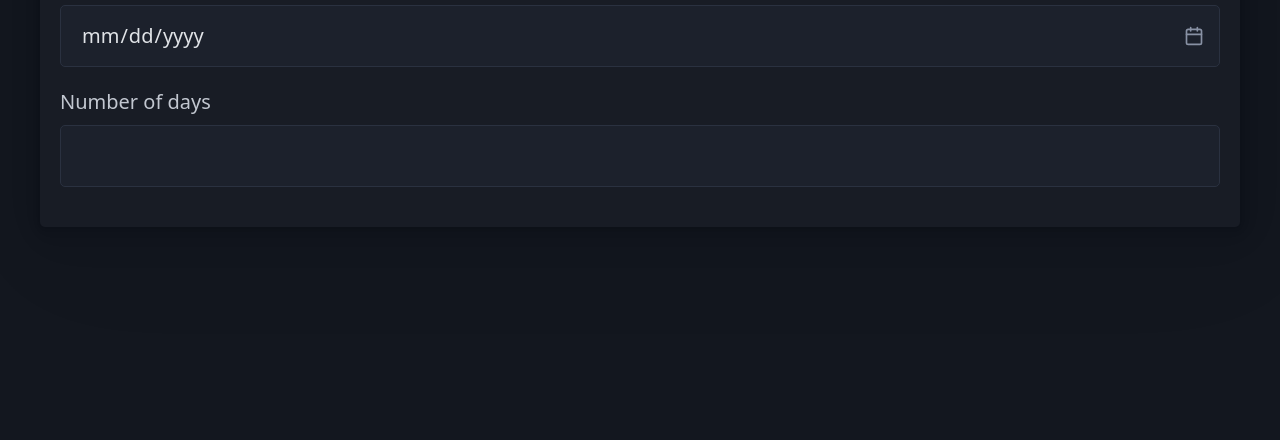
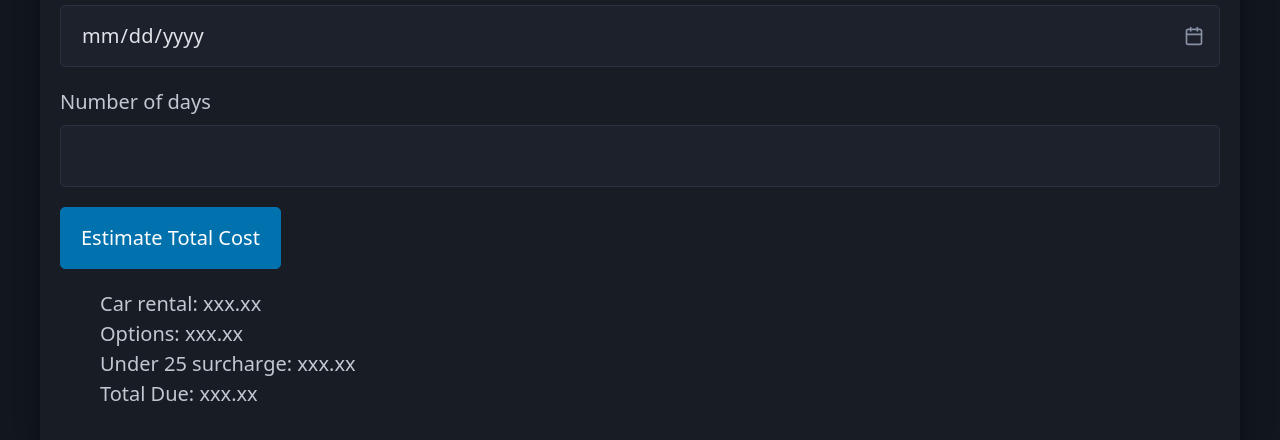
Before and after one commit to craigmckeachie/2024-spring-workbook3, a plain HTML site: page exercises/car-rental/index.html in a window 1280 px wide. Shown: the part 128-568 px from the top of the page. Drawn offline with nearby package versions, Linux system fonts and the light colour scheme.

Commit message:
style list

```diff
--- /dev/null
+++ b/exercises/car-rental/css/styles.css
@@ -0,0 +1,5 @@
+.no-bullets li {
+  list-style-type: none;
+  margin: 0;
+  padding: 0;
+}
--- a/exercises/car-rental/index.html
+++ b/exercises/car-rental/index.html
@@ -8,6 +8,7 @@
       rel="stylesheet"
       href="https://cdn.jsdelivr.net/npm/@picocss/pico@2/css/pico.classless.min.css"
     />
+    <link rel="stylesheet" href="css/styles.css">
   </head>
   <body>
     <main>
@@ -18,6 +19,13 @@
           <input type="date" id="pickupDateInput" />
           <label for="numberOfDaysInput">Number of days</label>
           <input type="number" id="numberOfDaysInput" />
+          <button type="button">Estimate Total Cost</button>
+          <ul class="no-bullets">
+            <li>Car rental: <span>xxx.xx</span>  </li>
+            <li>Options: <span>xxx.xx</span>  </li>
+            <li>Under 25 surcharge: <span>xxx.xx</span>  </li>
+            <li>Total Due: <span>xxx.xx</span>  </li>
+          </ul>
         </form>
       </article>
     </main>
```
